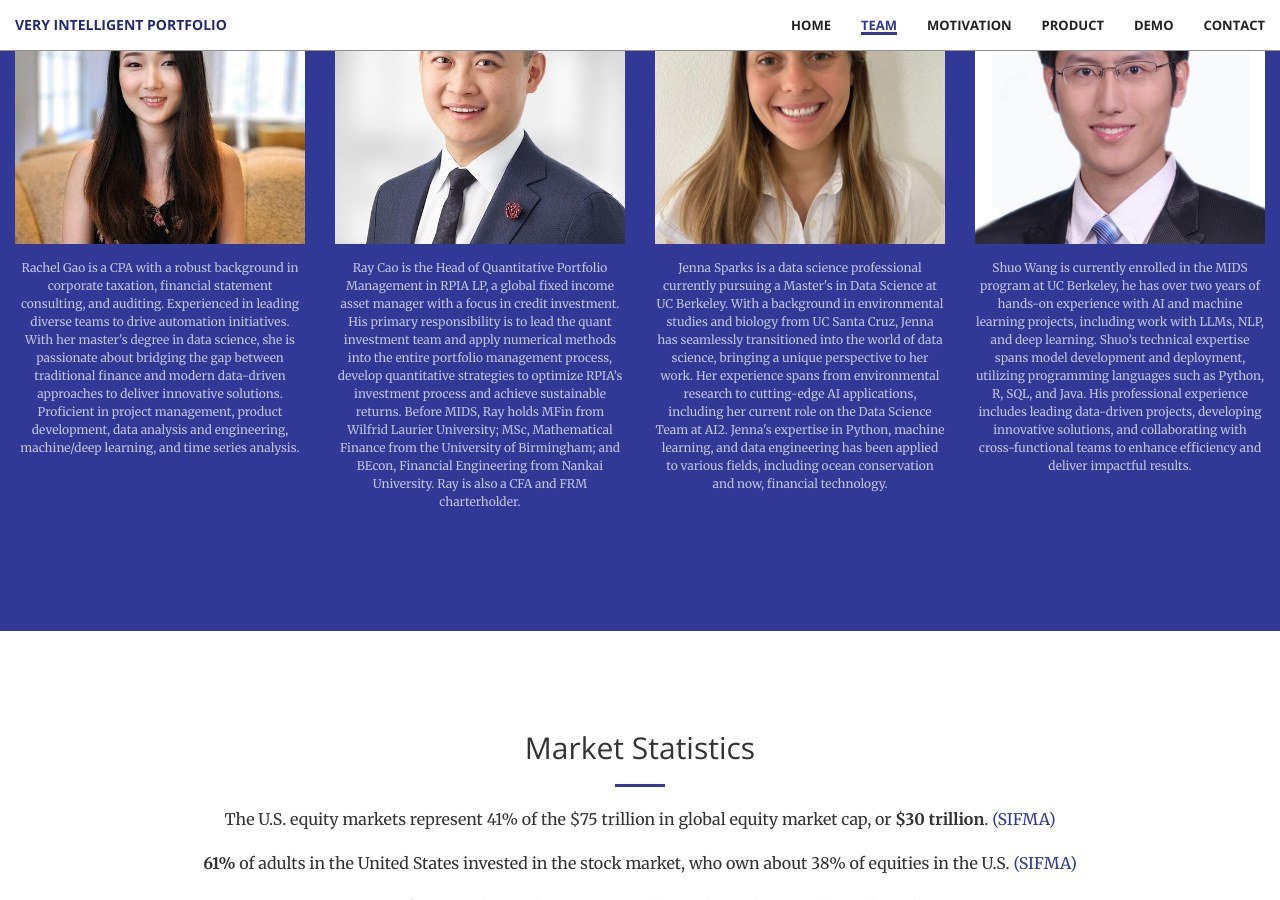
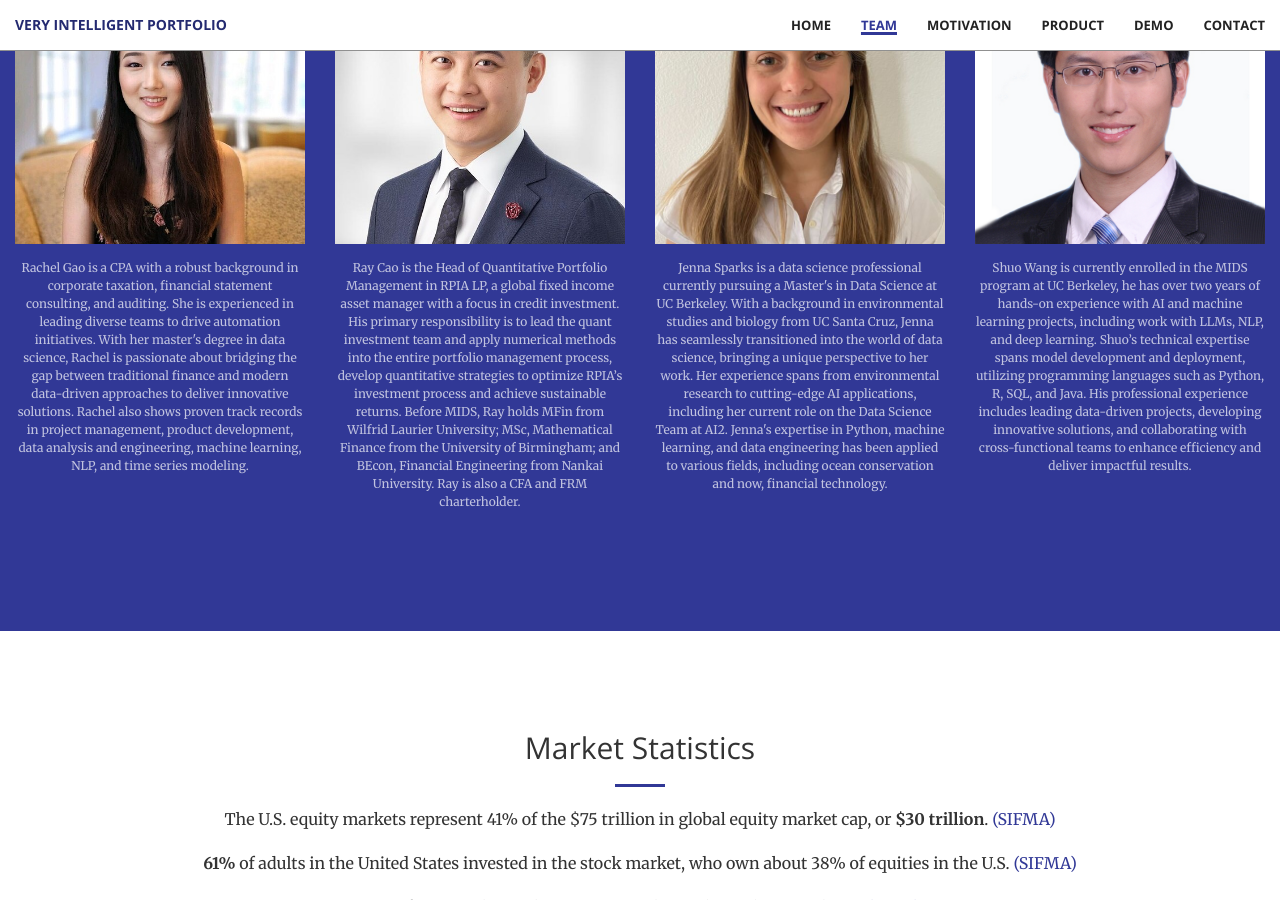
Before and after one commit to Very-Intelligent-Portfolio/Very-Intelligent-Portfolio.github.io, a Jekyll site: the page built from docs/index.html, in a window 1280 px wide and 900 px high, scrolled down 1306 px. Built offline with Jekyll 4.4.1, drawn with Linux system fonts in a browser that asks for light colours.

```diff
--- a/docs/_includes/team.html
+++ b/docs/_includes/team.html
@@ -28,7 +28,7 @@
                         </div>
                     </div>
                 </a>
-                <p class="caption text-faded">Rachel Gao is a CPA with a robust background in corporate taxation, financial statement consulting, and auditing. Experienced in leading diverse teams to drive automation initiatives. With her master's degree in data science, she is passionate about bridging the gap between traditional finance and modern data-driven approaches to deliver innovative solutions. Proficient in project management, product development, data analysis and engineering, machine/deep learning, and time series analysis.</p>
+                <p class="caption text-faded">Rachel Gao is a CPA with a robust background in corporate taxation, financial statement consulting, and auditing. She is experienced in leading diverse teams to drive automation initiatives. With her master's degree in data science, Rachel is passionate about bridging the gap between traditional finance and modern data-driven approaches to deliver innovative solutions. Rachel also shows proven track records in project management, product development, data analysis and engineering, machine learning, NLP, and time series modeling.</p>
             </div>
             <div class="col-lg-3 col-sm-6">
                 <a href="https://www.linkedin.com/in/ray-cao-18974257/" class="portfolio-box">
```
